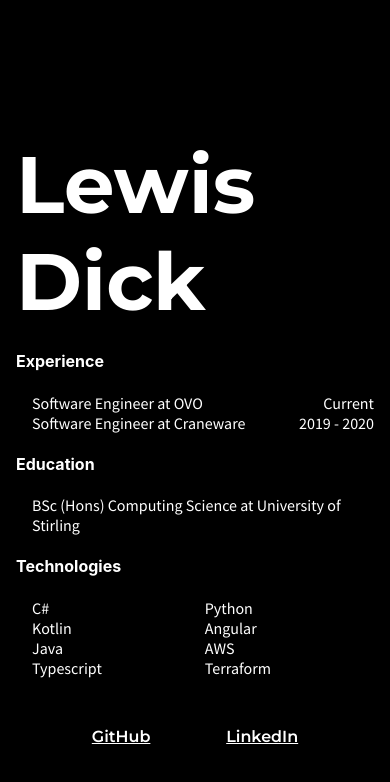
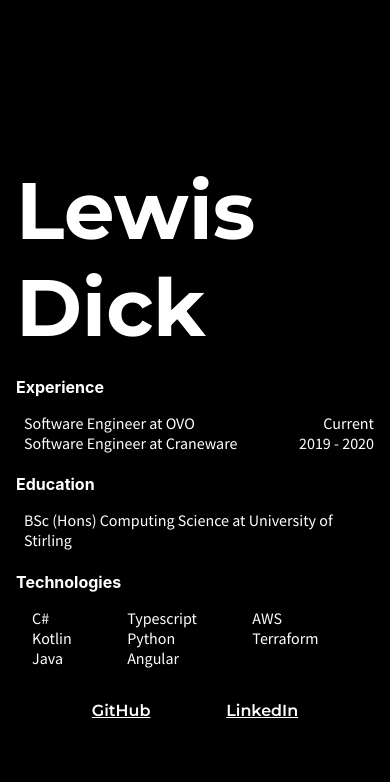
Before and after one commit to LewisDick/personal-site, a React (Create React App) app: page / in a window 390 px wide. Shown: the top 782 px of the page. Built offline with nearby package versions, Linux system fonts and the light colour scheme.

Commit message:
Fix mobile sizing

```diff
--- a/src/App.scss
+++ b/src/App.scss
@@ -37,7 +37,6 @@
 
   a {
     color: white;
-    //padding: 20px;
     font-family: "Montserrat";
     font-weight: 600;
   }
@@ -72,3 +71,26 @@ h3 {
   margin-top: 0;
   padding-bottom: 2rem;
 }
+
+@media screen and (max-width: 600px) {
+  #technologies {
+    max-height: 60px;
+  }
+
+  #socials {
+    padding-top: 1rem;
+  }
+
+  .container {
+
+    h4 {
+      margin-bottom: 0.5rem;
+    }
+
+    ul {
+      li {
+        padding-left: 0.5rem;
+      }
+    }
+  }
+}
```
